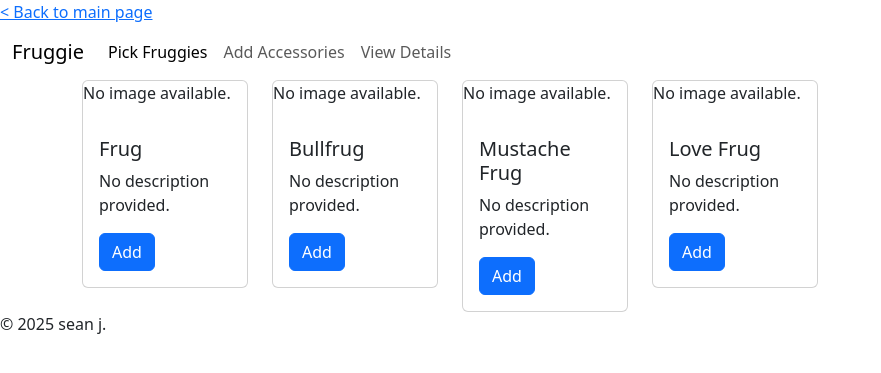
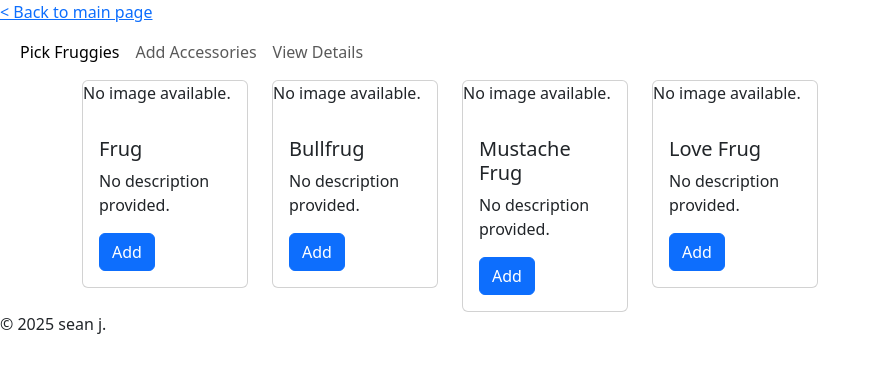
Before and after one commit to slsj31/fruggie, a Flask app: page /fruggies/pick-fruggies in a window 1280 px wide. Shown: the top 373 px of the page, without its empty margins (0-881 px from the left). Run offline with Flask 3, Linux system fonts and the light colour scheme; data comes from the database, SQL or seed files in the repository.

Commit message:
Removed navbar-brand tag from fruggies-layout.html

```diff
--- a/app/templates/fruggies-layout.html
+++ b/app/templates/fruggies-layout.html
@@ -22,7 +22,6 @@
             <nav class="navbar navbar-expand-lg">
                 <div class="container-fluid">
                     <div class="navbar-nav">
-                        <a class="navbar-brand" href="/">Fruggie</a>
                         {% for href, id, caption in steps_bar %}
                             <a
                                 class="nav-link {% if active_page == id %}active{% endif %}"
```
